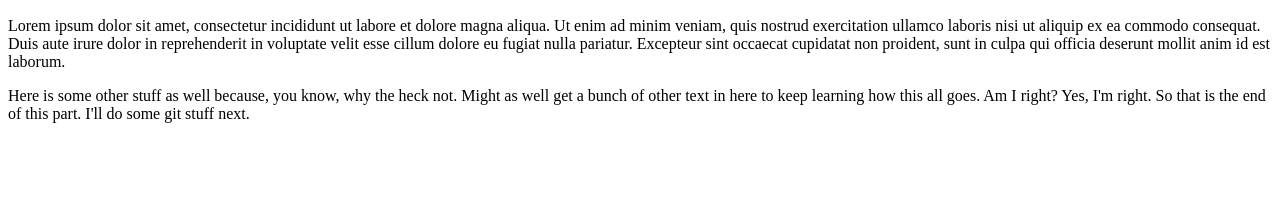
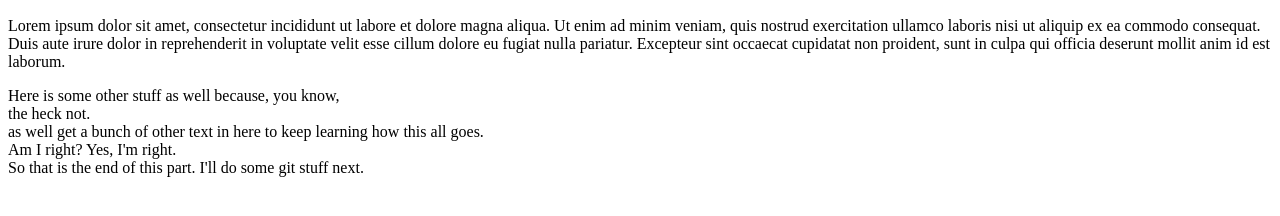
Before and after one commit to ROkr-01/TEST, a plain HTML site: page index.html in a window 1280 px wide. Shown: the part 110-326 px from the top of the page. Drawn offline with Linux system fonts and the light colour scheme.

Commit message:
Added line breaks to learn this new HTML tag.

```diff
--- a/index.html
+++ b/index.html
@@ -5,7 +5,7 @@
         <h2> I'll do some other stuff here also + some edits</h2>
         <p>Lorem ipsum dolor sit amet, consectetur  incididunt ut labore et dolore magna aliqua. Ut enim ad minim veniam, quis nostrud exercitation ullamco laboris nisi ut aliquip ex ea commodo consequat. Duis aute irure dolor in reprehenderit in voluptate velit esse cillum dolore eu fugiat nulla pariatur. Excepteur sint occaecat cupidatat non proident, sunt in culpa qui officia deserunt mollit anim id est laborum.
         </p>
-        <p>Here is some other stuff as well because, you know, why the heck not. Might as well get a bunch of other text in here to keep learning how this all goes. Am I right? Yes, I'm right. So that is the end of this part. I'll do some git stuff next.
+        <p>Here is some other stuff as well because, you know, <br>the heck not. <br>as well get a bunch of other text in here to keep learning how this all goes. <br>Am I right? Yes, I'm right. <br>So that is the end of this part. I'll do some git stuff next.
         </p>
     </body>
 </html>
```
